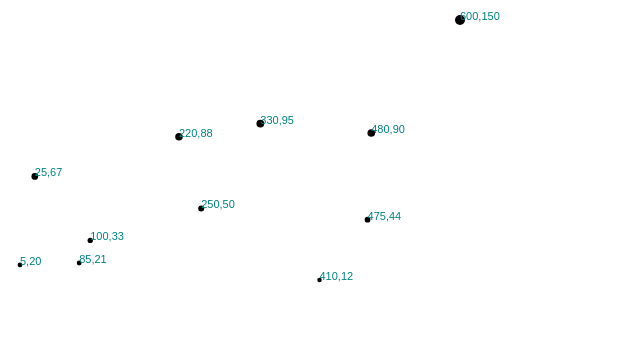
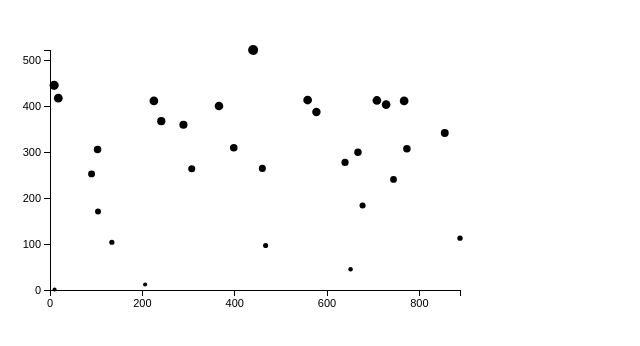
Before and after one commit to avjpl/D3-Charts, a plain HTML site: page Charts/scatterplot/index.html in a window 1280 px wide. Shown: the whole page, without its empty margins (0-640 px from the left). Drawn offline with Linux system fonts and the light colour scheme.

Commit message:
added axis to scatterplot graph

```diff
--- a/Charts/scatterplot/main.css
+++ b/Charts/scatterplot/main.css
@@ -1,6 +1,17 @@
 body,html{
 	margin: 0;
-	padding: 0;
+	padding: 10px;
 	font-family: "Arial", sans-serif;
 	font-size: 0.95em;
 }
+
+.axis path,
+.axis line {
+	fill: none;
+  stroke: black;
+  shape-rendering: crispEdges;
+}
+
+.axis text {
+	font-size: 11px;
+}
--- a/Charts/scatterplot/scatterplot.js
+++ b/Charts/scatterplot/scatterplot.js
@@ -1,23 +1,27 @@
-var dataset = [
-      [5, 20], [480, 90], [250, 50], [100, 33], [330, 95],
-      [410, 12], [475, 44], [25, 67], [85, 21], [220, 88],
-      [600, 150]
-    ];
+var dataset = [];
+var numDataPoints = 30;
+var xRange = Math.random() * 1000;
+var yRange = Math.random() * 1000;
+for (var i = 0; i < numDataPoints; i++) {
+    var newNumber1 = Math.round(Math.random() * xRange);
+    var newNumber2 = Math.round(Math.random() * yRange);
+    dataset.push([newNumber1, newNumber2]);
+}
 
 var w = 500;
 var h = 300;
-var padding = 20;
+var padding = 30;
 
 var xScale = d3.scale.linear()
                      .domain([
-                       d3.min(dataset, function(d) { return d[0]; }),
+                       0,
                        d3.max(dataset, function(d) { return d[0]; })
                      ])
                      .range([padding, w - padding * 2]);
 
  var yScale = d3.scale.linear()
                       .domain([
-                        d3.min(dataset, function(d) { return d[1]; }),
+                        0,
                         d3.max(dataset, function(d) { return d[1]; })
                       ])
                       .range([h - padding, padding]);
@@ -28,6 +32,16 @@ var rScale = d3.scale.linear()
                        d3.max(dataset, function(d) { return d[1]; })
                      ])
                      .range([2, 5]);
+
+var xAxis = d3.svg.axis()
+                 .scale(xScale)
+                 .orient("bottom")
+                 .ticks(5);
+
+var yAxis = d3.svg.axis()
+                .scale(yScale)
+                .orient("left")
+                .ticks(5);
 
 var svg = d3.select("body")
             .append("svg")
@@ -48,7 +62,7 @@ svg.selectAll("circle")
      return rScale(d[1]);
    });
 
-   svg.selectAll("text")
+   /*svg.selectAll("text")
       .data(dataset)
       .enter()
       .append("text")
@@ -63,4 +77,14 @@ svg.selectAll("circle")
       })
       .attr("font-family", "sans-serif")
       .attr("font-size", "11px")
-      .attr("fill", "teal");
+      .attr("fill", "teal");*/
+
+svg.append('g')
+   .attr('class', 'axis')
+   .attr('transform', 'translate(0,' + (h - padding) + ')')
+   .call(xAxis);
+
+svg.append('g')
+  .attr('class', 'axis')
+  .attr('transform', 'translate(' + padding + ', 0)')
+  .call(yAxis);
```
